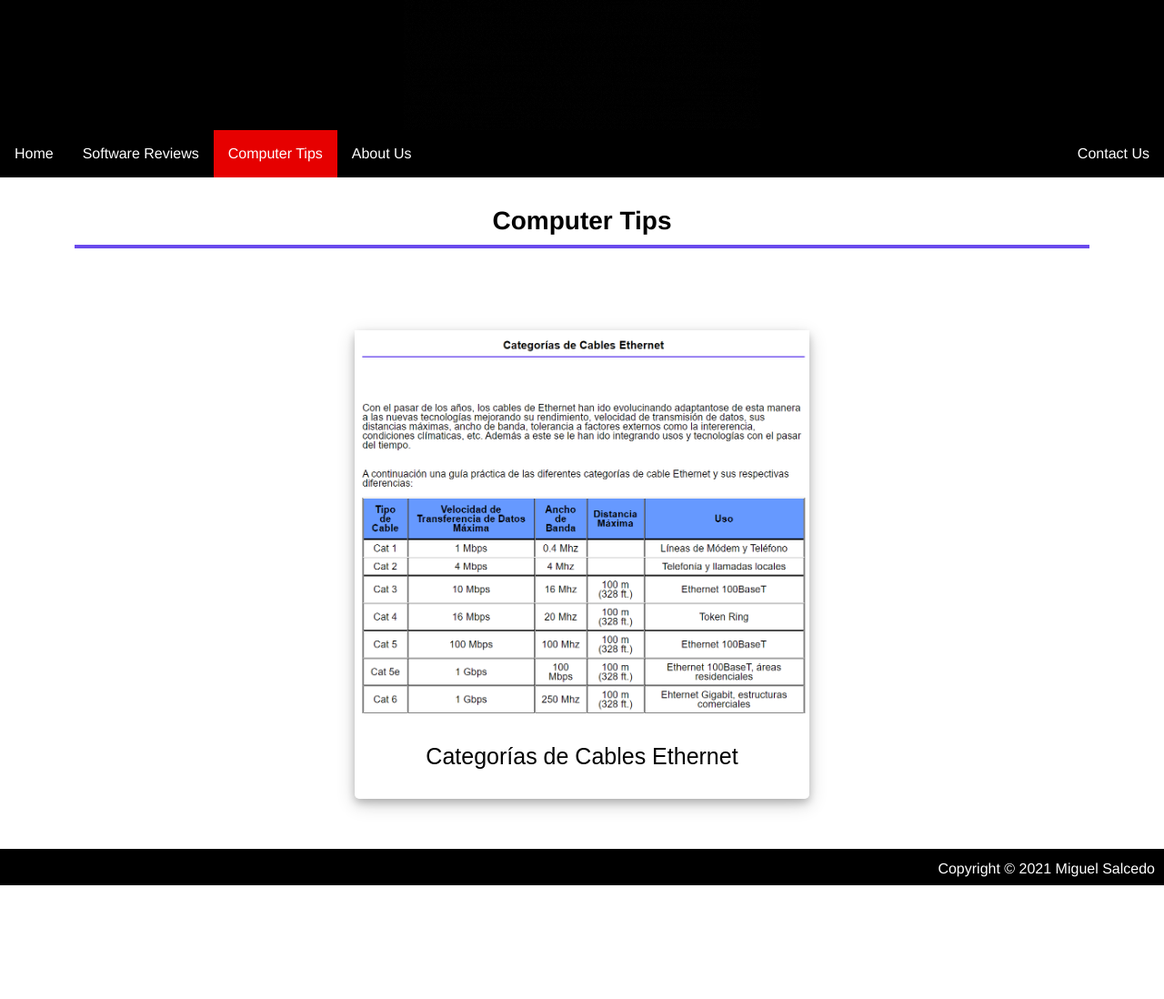
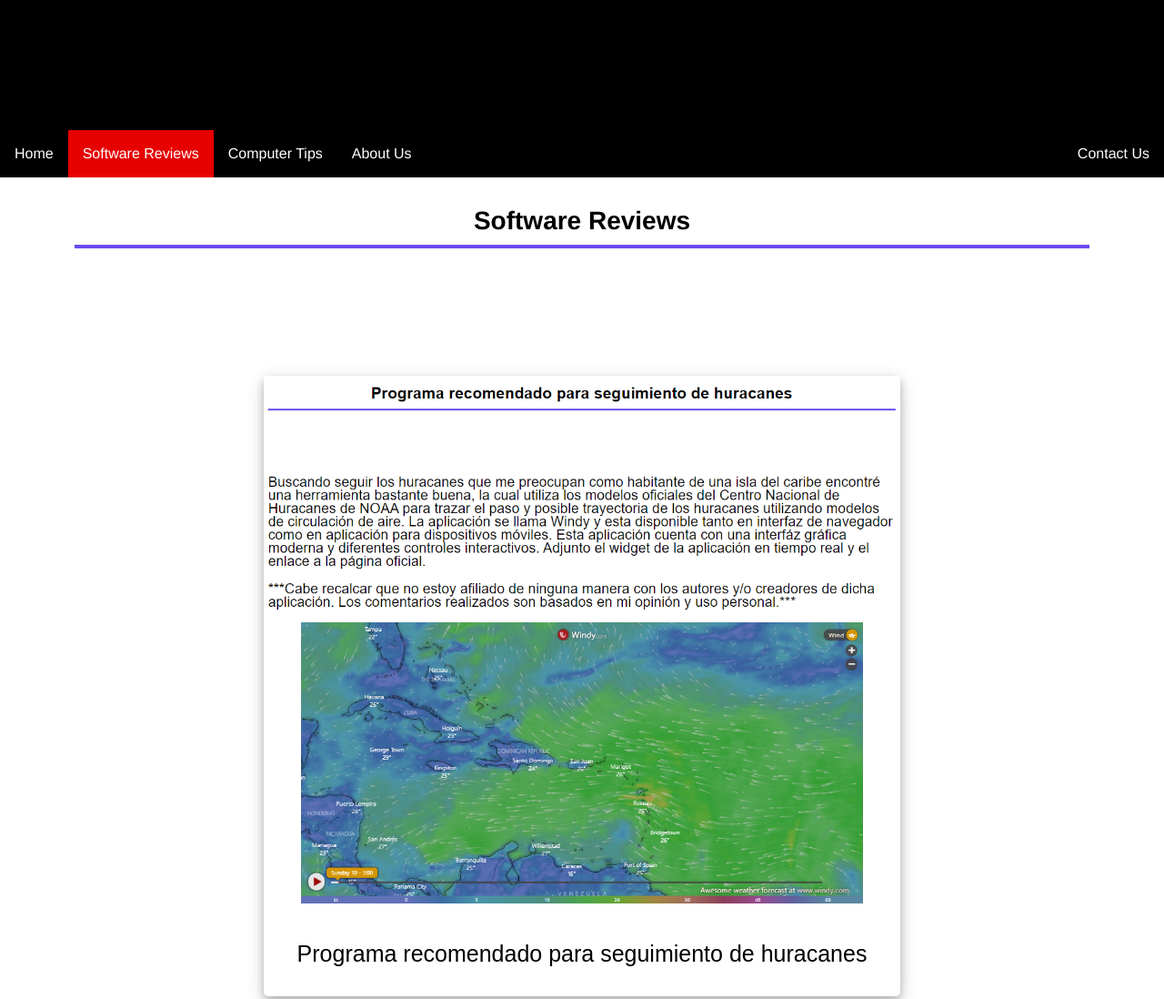
Before and after one commit to m-salce2/website, a plain HTML site: page computertips.html in a window 1280 px wide. Shown: the top 1098 px of the page at 91% size. Before the commit the page ends 973 px from the top, so only its background shows below. Drawn offline with Linux system fonts and the light colour scheme.

Commit message:
Update computertips.html

```diff
--- a/computertips.html
+++ b/computertips.html
@@ -1,9 +1,9 @@
 <!DOCTYPE html>
-<html lang="en" >
+<html lang="en">
   <head>
     <meta charset="UTF-8">
-  <title>Tecnófilo-Computer Tips</title>
-  <link rel="stylesheet" href="SiteStyle/computertips.css">
+    <title>Tecnófilo-Software Reviews</title>
+    <link rel="stylesheet" href="SiteStyle/softwarereviews.css">
   </head>
   <body>
     <!--Brand-->
@@ -16,10 +16,10 @@
         <a href="index.html">Home</a>
       </li>
       <li>
-      <a href="softwarereviews.html">Software Reviews</a>
+        <a class="active" href="softwarereviews.html">Software Reviews</a>
       </li>
       <li>
-      <a class="active" href="computertips.html">Computer Tips</a>
+        <a href="computertips.html">Computer Tips</a>
       </li>
       <li>
         <a href="about.html">About Us</a>
@@ -33,7 +33,7 @@
       <div class="rt-container">
         <div class="col-rt-12">
           <div class="rt-heading">
-          <h1>Computer Tips</h1>
+            <h1>Software Reviews</h1>
           </div>
         </div>
       </div>
@@ -45,11 +45,11 @@
           <ul class="image-list-small">
             <li>
               <div class="polaroid">
-              <a href="computertips1.html">
-                <img src="SiteImage/computertips1.png" alt=""/>
+                <a href="softwarereviews1.html">
+                  <img src="SiteImage/windy.png" alt="screenshoot" style="width: 100%;" />
                 </a>
                 <div class="container">
-                <p>Categorías de Cables Ethernet</p>
+                  <p>Programa recomendado para seguimiento de huracanes</p>
                 </div>
               </div>
             </li>
```
Lines whose indentation alone changed are shown as unchanged.
